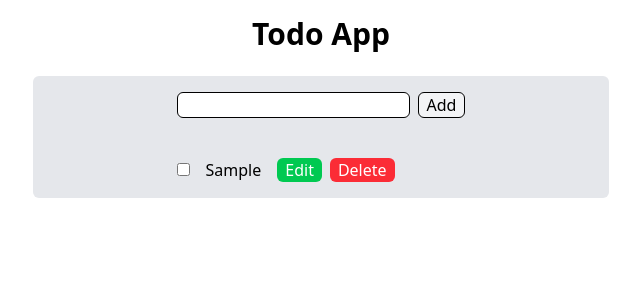
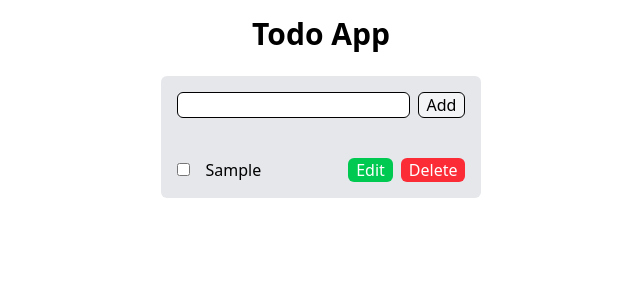
Before and after one commit to errajput/Todo_app, a React (Vite) app: page / in a window 1280 px wide. Both pictures are taken after typing "Sample" into the empty fields and a click on the button "Add". Shown: the top 300 px of the page, without its empty margins (319-959 px from the left). Built offline with nearby package versions, Linux system fonts and the light colour scheme.

Commit message:
Add drag and drop and improve styling of container

```diff
--- a/src/App.jsx
+++ b/src/App.jsx
@@ -68,11 +68,11 @@ function App() {
   });
 
   return (
-    <div className="min-h-screen bg-white flex flex-col items-center p-4">
-      <h1 className="text-3xl text-black font-bold mb-6">Todo App</h1>
+    <div className=" min-h-screen bg-white flex flex-col items-center p-4">
+      <h1 className=" text-3xl text-black font-bold mb-6">Todo App</h1>
 
-      <div className="w-full max-w-xl h-full min-h-full bg-gray-200  rounded-md  grid justify-center  gap-2">
-        <div className="flex m-4 gap-2 items-center mb-4">
+      <div className="min-h-full bg-gray-200  rounded-md  flex flex-col items-center gap-2">
+        <div className="flex m-4 gap-2 justify-center mb-4">
           <input
             type="text"
             className="border border-black rounded-md outline-none focus:ring-1 bg-white"
@@ -102,7 +102,7 @@ function App() {
             SortedTodo.map((v) => (
               <div
                 key={v.id}
-                className="flex items-center justify-between  p-2 m-2 rounded-md"
+                className=" p-2 m-2 rounded-md"
                 draggable
                 onDragStart={() => {
                   setDraggingId(v.id);
@@ -111,15 +111,33 @@ function App() {
                 onDrop={(e) => {
                   e.preventDefault();
                   console.log(draggingId, v);
+
+                  const newTodos = [...todo];
+
+                  const draggingIndex = newTodos.findIndex(
+                    (todo) => todo.id === draggingId
+                  );
+
+                  const dropToIndex = newTodos.findIndex(
+                    (todo) => todo.id === v.id
+                  );
+
+                  const draggingTodo = newTodos[draggingIndex];
+                  const dropToTodo = newTodos[dropToIndex];
+
+                  newTodos[draggingIndex] = dropToTodo;
+                  newTodos[dropToIndex] = draggingTodo;
+
+                  saveTodo(newTodos);
                 }}
               >
-                <div className="flex gap-4 ">
+                <div className="flex items-center gap-4 ">
                   <CustomCheckbox
                     checked={v.isDone}
                     onChange={() => markDone(v.id)}
                   />
                   <p
-                    className={` ${
+                    className={`flex-1 text-left ${
                       v.isDone ? "line-through text-gray-500" : ""
                     }`}
                   >
```
